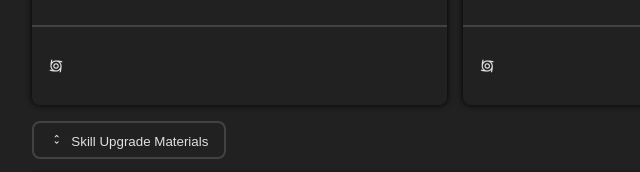
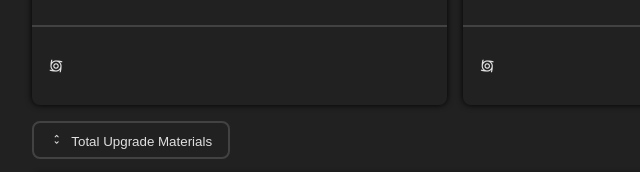
Before and after one commit to SuspiciousPoptarts/akasha, an Electron app: page pages/charwikipage/charwikipage.html in a window 1280 px wide. Shown: the part 4500-4672 px from the top of the page, 0-640 px from the left. Drawn offline with nearby package versions, Linux system fonts and the light colour scheme.

Commit message:
quick typo fix

```diff
--- a/pages/charwikipage/charwikipage.html
+++ b/pages/charwikipage/charwikipage.html
@@ -429,7 +429,7 @@
             </table>
         </div>
         <!-- TOTALS -->
-        <button class="default-color" id="expand-total-table"><span class="default-color icon padding-r8">&#xe5d7;</span>Skill Upgrade Materials</button>
+        <button class="default-color" id="expand-total-table"><span class="default-color icon padding-r8">&#xe5d7;</span>Total Upgrade Materials</button>
         <div class="no-padding no-shadow w1280" id="character-total-table">
             <table class="cost-card-wide float-left h768" id="total-ascension">
                 <tr class="h64">
```
